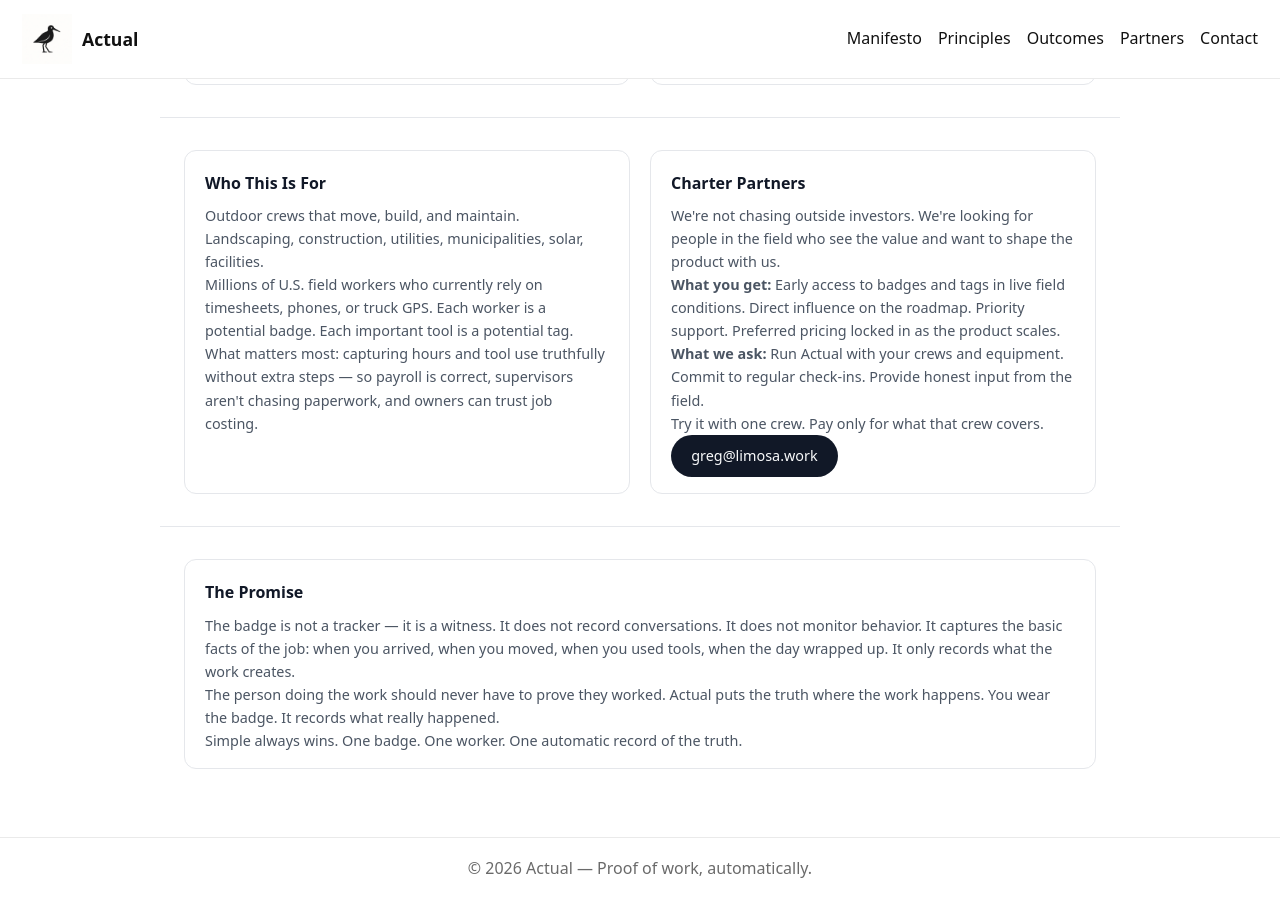
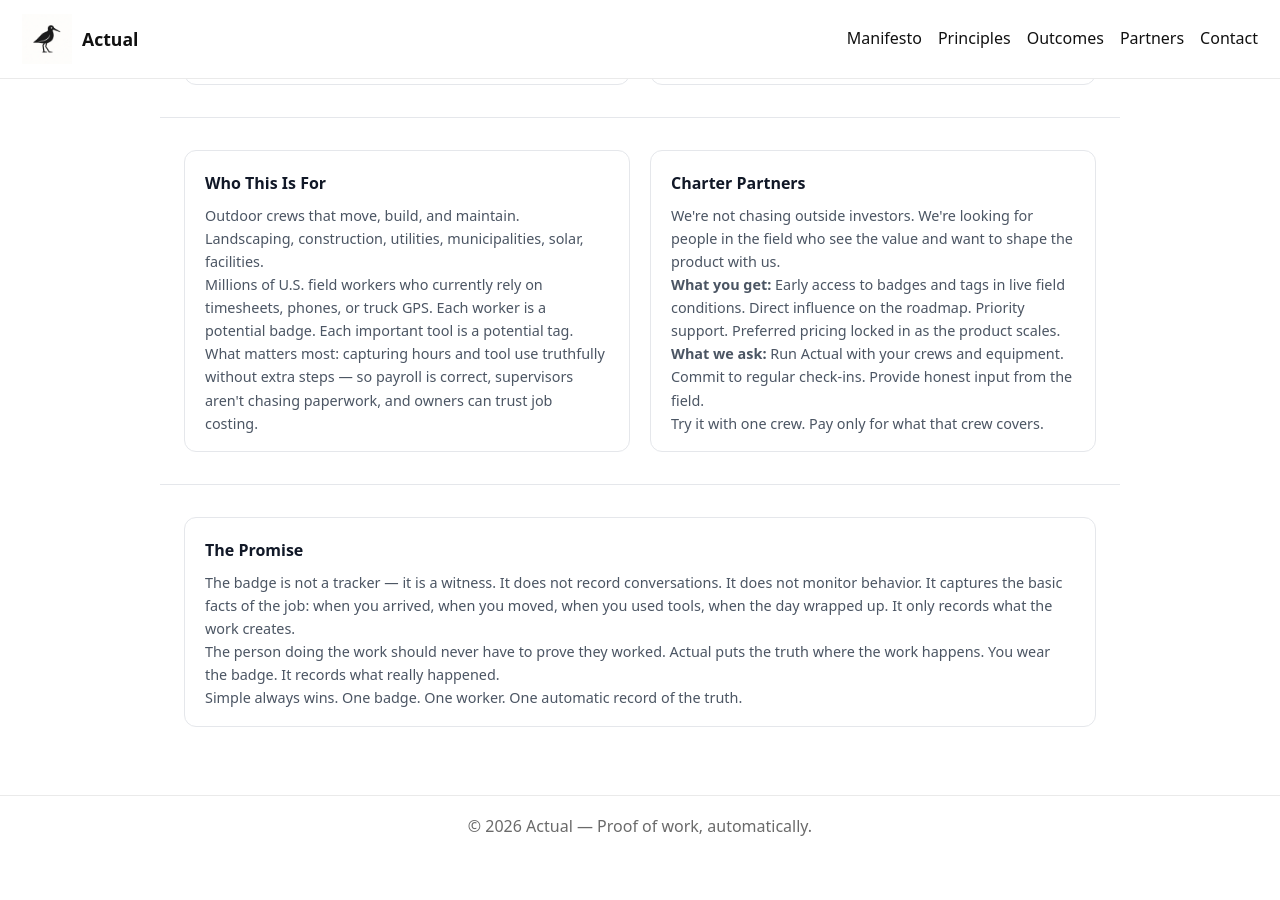
Before and after one commit to greg-e/limosa.work, a Jekyll site: the page built from index.html, in a window 1280 px wide and 900 px high, scrolled down 1883 px. Built offline with Jekyll 4.4.1, drawn with Linux system fonts in a browser that asks for light colours; after the commit the page ends 2740 px from its top, so only the background shows below that.

Commit message:
Update index.html

```diff
--- a/index.html
+++ b/index.html
@@ -172,7 +172,7 @@
           Try it with one crew. Pay only for what that crew covers.
         </p>
         <p class="actual-card-body">
-          <a class="btn-primary" href="mailto:greg@limosa.work">greg@limosa.work</a>
+
         </p>
       </div>
     </div>
```
